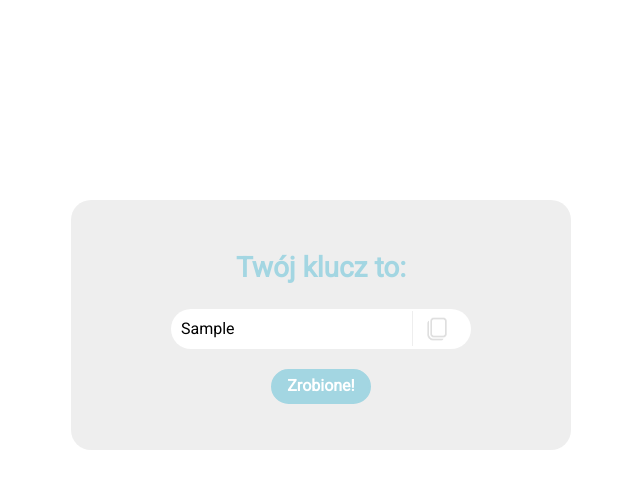
After one commit to michal-siedlecki/HiLoTeam, a Flask app: template templates/keys_success.html in a window 1280 px wide. The commit adds this page. Shown: the top 489 px of the page, without its empty margins (319-959 px from the left). Run offline with Flask 3, Linux system fonts and the light colour scheme; the template is opened without the code that fills it: most values are stand-ins (such as "Sample title", 1, 10 or a date in 2020); some libraries are stand-ins or nearby versions.

Commit message:
Flask ssh generator

```diff
--- /dev/null
+++ b/flask_app.py
@@ -0,0 +1,28 @@
+import subprocess
+
+from flask import Flask, render_template, request
+
+app = Flask(__name__)
+
+
+@app.route('/')
+def main_page():
+    return render_template('index.html')
+
+
+@app.route('/run_script', methods=['POST'])
+def run_script():
+    if request.method == 'POST':
+        try:
+            # Uruchamianie skryptu pythona ssh_generator.py
+            subprocess.run(['python', 'ssh_generator.py'], check=True)
+            with open('keys/ssh_id.pub') as public_key:
+                public_key = public_key.read()
+            return render_template('keys_success.html', public_key=public_key)
+        except subprocess.CalledProcessError as e:
+            return f'Błąd podczas generowania kluczy: {e}'
+    return 'Naciśnij przycisk, aby uruchomić skrypt.'
+
+
+if __name__ == '__main__':
+    app.run()
--- a/ssh_generator.py
+++ b/ssh_generator.py
@@ -6,5 +6,5 @@ os.system('mkdir keys')
 # Command to run, create pair ssh in keys/dir - NO PASSWORD
 command = f"ssh-keygen -t ECDSA -N '' -f ./keys/ssh_id"
 
-# Execute command, create keysgit
+# Execute command, create keys
 os.system(command)
--- /dev/null
+++ b/templates/keys_success.html
@@ -0,0 +1,35 @@
+<!DOCTYPE html>
+<html lang="en">
+
+<head>
+    <meta charset="UTF-8">
+    <meta name="viewport" content="width=device-width, initial-scale=1.0">
+    <title>HiLo-Proxy</title>
+    <link rel="stylesheet" href="{{ url_for('static', filename='styles.css') }}">
+    <link rel="preconnect" href="https://fonts.googleapis.com">
+    <link rel="preconnect" href="https://fonts.gstatic.com" crossorigin>
+    <link href="https://fonts.googleapis.com/css2?family=Roboto:display=swap" rel="stylesheet">
+    <script src="https://cdn.tailwindcss.com"></script>
+</head>
+
+<body>
+    <div class="main__keyGenerator--parent mt-[200px]">
+        <div class="main__keyGenerator--container">
+            <h2 class="main__keyGenerator--heading font-bold">Twój klucz to:</h2>
+            <div class="main__keyGenerator--keyContainer">
+                <span class="main__keyGenerator--key">
+                    {{public_key}}
+                </span>
+                <div class="main__keyGenerator--line"></div>
+                <img class="main__keyGenerator--copy" src="{{ url_for('static', filename='images/copyIcon.png') }}">
+            </div>
+            <div class="relative">
+                    <button class="button-hover2">
+                        <span class="main__keyGenerator--buttonSpan relative">Zrobione!</span>
+                    </button>
+            </div>
+        </div>
+    </div>
+</body>
+
+</html>
```
Also changed, not shown: connect_to_ssh.py (+8 -7 lines), templates/index.html (renamed from index.html, +8 -6 lines), static/images/copyIcon.png (renamed from images/copyIcon.png), static/styles.css (renamed from styles.css).
